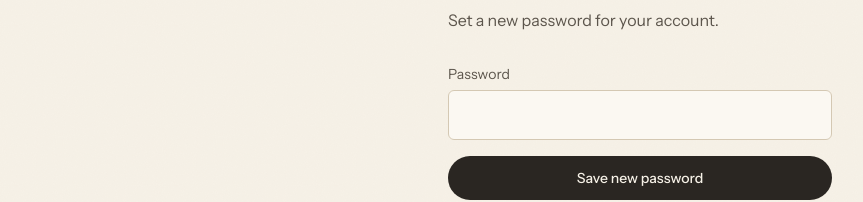
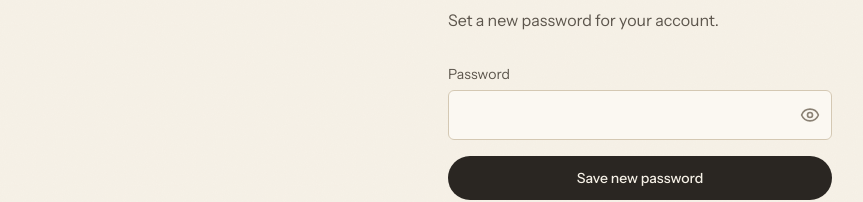
Before and after one commit to neuromirror/neuromirror, a Next.js app: page /reset-password in a window 1280 px wide. Shown: the part 330-532 px from the top of the page, without its empty margins (0-863 px from the left). Built offline with nearby package versions, Linux system fonts and the light colour scheme.

Commit message:
Improve password sign-in and email error guidance

```diff
--- a/src/components/auth-form.tsx
+++ b/src/components/auth-form.tsx
@@ -1,6 +1,7 @@
 "use client";
 
 import Link from "next/link";
+import { Eye, EyeOff } from "lucide-react";
 import { useRouter } from "next/navigation";
 import { useState } from "react";
 import { createClient } from "@/lib/supabase/client";
@@ -17,6 +18,7 @@ export function AuthForm({ mode }: { mode: Mode }) {
   const router = useRouter();
   const [email, setEmail] = useState(""); const [password, setPassword] = useState("");
   const [error, setError] = useState<string | null>(null); const [message, setMessage] = useState<string | null>(null); const [busy, setBusy] = useState(false);
+  const [showPassword, setShowPassword] = useState(false);
   const c = COPY[mode];
 
   async function submit(e: React.FormEvent) {
@@ -31,10 +33,10 @@ export function AuthForm({ mode }: { mode: Mode }) {
         if (error) throw error;
         router.replace("/home"); router.refresh();
       } else if (mode === "signup") {
-        const { data, error } = await supabase.auth.signUp({ email, password, options: { emailRedirectTo: `${location.origin}/home` } });
+        const { data, error } = await supabase.auth.signUp({ email, password });
         if (error) throw error;
         if (data.session) { router.replace("/home"); router.refresh(); }
-        else setMessage("Account created. Check your email if confirmation is enabled for this Supabase project, then sign in.");
+        else setMessage("No sign-in session was returned. This email may already have an account, or Confirm email is still enabled in Supabase. For immediate sign-in after signup, turn off Confirm email under Authentication → Sign In / Providers → Email. Existing users can sign in or reset their password.");
       } else if (mode === "forgot") {
         const { error } = await supabase.auth.resetPasswordForEmail(email, { redirectTo: `${location.origin}/reset-password` });
         if (error) throw error;
@@ -44,7 +46,21 @@ export function AuthForm({ mode }: { mode: Mode }) {
         if (error) throw error;
         setMessage("Your password has been updated. You can now sign in.");
       }
-    } catch (cause) { setError(cause instanceof Error ? cause.message : "Could not complete that request. Please try again."); }
+    } catch (cause) {
+      const detail = cause instanceof Error ? cause.message : "Could not complete that request. Please try again.";
+      const normalized = detail.toLowerCase();
+      if (normalized.includes("rate limit") || normalized.includes("too many requests") || normalized.includes("email rate exceeded")) {
+        setError("Supabase has temporarily rate-limited email from this project. Wait before retrying. For reliable password-reset email to users, connect a custom SMTP provider in Supabase Auth settings.");
+      } else if (normalized.includes("email address not authorized")) {
+        setError("Supabase’s default email service only delivers to authorized project addresses. Configure custom SMTP in Supabase Auth settings to send password-reset emails to your users.");
+      } else if (normalized.includes("email not confirmed")) {
+        setError("Email confirmation is still enabled for this Supabase project. The project owner must turn off Confirm email in Authentication → Sign In / Providers → Email.");
+      } else if (normalized.includes("invalid login credentials")) {
+        setError("Email or password is incorrect. Try again or use Forgot password.");
+      } else {
+        setError(detail);
+      }
+    }
     finally { setBusy(false); }
   }
 
@@ -63,7 +79,31 @@ export function AuthForm({ mode }: { mode: Mode }) {
     <h1 className="font-display text-4xl text-ink">{c.title}</h1><p className="mt-3 text-ink-2">{c.sub}</p>
     {message ? <p role="status" className="mt-8 rounded-md border border-line bg-card p-4 text-sm text-ink-2">{message}</p> : <form onSubmit={submit} noValidate className="mt-8 space-y-4">
       {mode !== "reset" && <div><label htmlFor="email" className="text-sm text-ink-2">Email</label><input id="email" type="email" autoComplete="email" value={email} onChange={e => setEmail(e.target.value)} aria-invalid={!!error} className="mt-1.5 w-full rounded-md border border-line-2 bg-card px-3.5 py-3 text-ink outline-none focus:border-accent" /></div>}
-      {mode !== "forgot" && <div><div className="flex items-baseline justify-between"><label htmlFor="password" className="text-sm text-ink-2">Password</label>{mode === "signin" && <Link href="/forgot-password" className="text-xs text-ink-3 hover:text-ink">Forgot password?</Link>}</div><input id="password" type="password" autoComplete={mode === "signup" ? "new-password" : "current-password"} value={password} onChange={e => setPassword(e.target.value)} className="mt-1.5 w-full rounded-md border border-line-2 bg-card px-3.5 py-3 text-ink outline-none focus:border-accent" /></div>}
+      {mode !== "forgot" && <div>
+        <div className="flex items-baseline justify-between">
+          <label htmlFor="password" className="text-sm text-ink-2">Password</label>
+          {mode === "signin" && <Link href="/forgot-password" className="text-xs text-ink-3 hover:text-ink">Forgot password?</Link>}
+        </div>
+        <div className="relative mt-1.5">
+          <input
+            id="password"
+            type={showPassword ? "text" : "password"}
+            autoComplete={mode === "signup" ? "new-password" : "current-password"}
+            value={password}
+            onChange={e => setPassword(e.target.value)}
+            className="w-full rounded-md border border-line-2 bg-card py-3 pl-3.5 pr-12 text-ink outline-none focus:border-accent"
+          />
+          <button
+            type="button"
+            aria-label={showPassword ? "Hide password" : "Show password"}
+            aria-pressed={showPassword}
+            onClick={() => setShowPassword(value => !value)}
+            className="absolute inset-y-0 right-0 inline-flex items-center justify-center rounded-r-md px-3 text-ink-3 hover:text-ink focus-visible:outline focus-visible:outline-2 focus-visible:outline-accent"
+          >
+            {showPassword ? <EyeOff className="h-5 w-5" aria-hidden /> : <Eye className="h-5 w-5" aria-hidden />}
+          </button>
+        </div>
+      </div>}
       {error && <p role="alert" className="text-sm text-clay">{error}</p>}
       <button disabled={busy} type="submit" className="w-full rounded-full bg-ink py-3 text-sm font-medium text-paper hover:opacity-90 disabled:opacity-60">{busy ? "Please wait…" : c.cta}</button>
       {(mode === "signin" || mode === "signup") && <>
```
